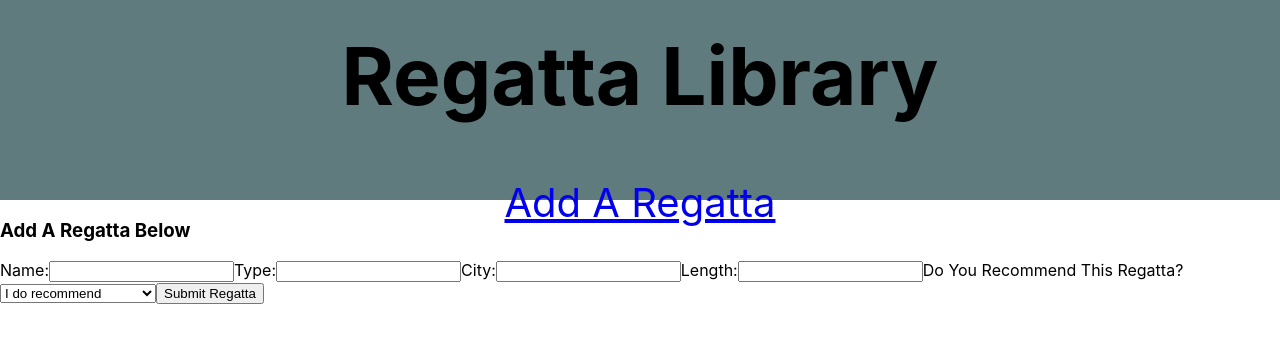
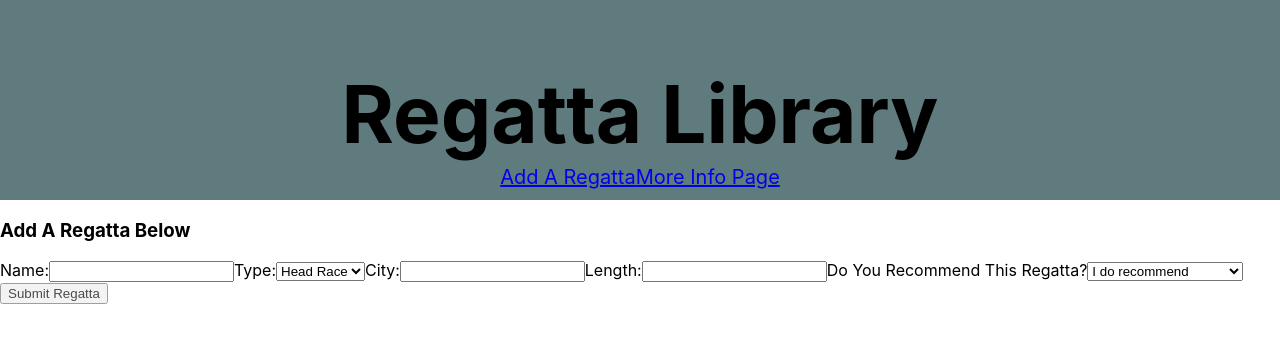
Before and after one commit to benwaples/lab-08-fe, a React (Create React App) app: page /addRegatta in a window 1280 px wide. Shown: the top 342 px of the page. Built offline with nearby package versions, Linux system fonts and the light colour scheme.

Commit message:
boom post works and button is disabled if all values are not filled

```diff
--- a/package.json
+++ b/package.json
@@ -6,6 +6,7 @@
     "@testing-library/jest-dom": "^4.2.4",
     "@testing-library/react": "^9.5.0",
     "@testing-library/user-event": "^7.2.1",
+    "dotenv": "^8.2.0",
     "react": "^16.13.1",
     "react-dom": "^16.13.1",
     "react-router-dom": "^5.2.0",
--- a/src/AddRegattaPage/AddRegattaPage.js
+++ b/src/AddRegattaPage/AddRegattaPage.js
@@ -4,16 +4,16 @@ import { addRegatta } from './regatta-api.js'
 export default class AddRegattaPage extends Component {
   state = {
     name: '',
-    type: '',
+    type: 'sprint',
     city: '',
     length_km: '',
-    recommend: '',
+    recommend: true,
   }
 
   handleSubmit = async(e) => {
     e.preventDefault();
 
-    addRegatta({
+    const postData = await addRegatta({
       name: this.state.name,
       type: this.state.type,
       city: this.state.city,
@@ -21,12 +21,14 @@ export default class AddRegattaPage extends Component {
       recommend: this.state.recommend
     })
 
+    console.log(postData)
+
     this.setState({
       name: '',
-      type: '',
+      type: 'sprint',
       city: '',
       length_km: '',
-      recommend: '',
+      recommend: true,
     })
 
   }
@@ -54,19 +56,22 @@ export default class AddRegattaPage extends Component {
         <form className="do-it" onSubmit={this.handleSubmit}>
           <label>
             Name:
-            <input type="text" onChange={this.handleNameChange} />
+            <input type="text" onChange={this.handleNameChange} value={this.state.name}/>
           </label>
           <label>
             Type:
-            <input type="text" onChange={this.handleTypeChange} />
+            <select onChange={this.handleTypeChange}>
+              <option value="Head Race">Head Race</option>
+              <option value="Spring">Sprint</option>
+            </select>
           </label>
           <label>
             City:
-            <input type="text" onChange={this.handleCityChange} />
+            <input type="text" onChange={this.handleCityChange} value={this.state.city}/>
           </label>
           <label>
             Length:
-            <input type="number" onChange={this.handleLengthChange} />
+            <input type="number" onChange={this.handleLengthChange} value={this.state.length_km}/>
           </label>
           <label>
             Do You Recommend This Regatta?
@@ -75,7 +80,10 @@ export default class AddRegattaPage extends Component {
               <option value="false">Don't go to this regatta</option>
             </select>
           </label>
-          <button>Submit Regatta</button>
+          {
+            (!this.state.name || !this.state.type ||!this.state.city || !this.state.length_km ) ? <button className="disabled">Submit Regatta</button> : <button>Submit Regatta</button>
+          }
+
         </form>
       </div>
     )
--- a/src/AddRegattaPage/regatta-api.js
+++ b/src/AddRegattaPage/regatta-api.js
@@ -1,6 +1,6 @@
 import request from 'superagent';
 
-const URL = process.env.REACT_APP_API_URL || 'http//:localhost3000'
+const URL = 'https://polar-sierra-76292.herokuapp.com';
 
 export function getRegattas() {
   return request.get(`${URL}/regattas`)
--- a/src/App.css
+++ b/src/App.css
@@ -61,3 +61,30 @@ ul {
   justify-content: space-around;
   align-items: center;
 }
+
+.nostyleLinks {
+  color: black;
+  text-decoration: none;
+  cursor: pointer;
+}
+
+.nav {
+  font-size: 20px;
+  cursor: pointer;
+}
+
+nav {
+  margin-top: -50px;
+  display: flex;
+  flex-wrap: wrap;
+}
+
+.disabled {
+  cursor: not-allowed;
+  pointer-events: none;
+  opacity: .7;
+}
+
+button {
+  cursor: pointer;
+}
--- a/src/App.js
+++ b/src/App.js
@@ -8,6 +8,7 @@ import './App.css';
 import ListPage from './ListPage/ListPage.js';
 import Header from './Header.js';
 import AddRegattaPage from './AddRegattaPage/AddRegattaPage.js';
+import MoreInfo from './MoreInfo/MoreInfo.js';
 
 export default class  extends Component {
   render() {
@@ -26,6 +27,11 @@ export default class  extends Component {
                   exact
                   render={(routerProps) => <AddRegattaPage {...routerProps} />}
               />
+              <Route
+                  path="/regatta/:id"
+                  exact
+                  render={(routerProps) => <MoreInfo {...routerProps} />}
+              />
           </Switch>
       </Router>
   </div>
--- a/src/Header.js
+++ b/src/Header.js
@@ -7,8 +7,11 @@ export default class Header extends Component {
   render() {
     return (
       <header>
-        <h1>Regatta Library</h1>
-        <Link to='/addRegatta'>Add A Regatta</Link>
+        <h1><Link to='/' className="nostyleLinks">Regatta Library</Link></h1>
+        <nav>
+          <Link to='/addRegatta' className="nav">Add A Regatta</Link>
+          <Link to='/regatta/:id' className="nav">More Info Page</Link>
+        </nav>
       </header>
     )
   }
--- /dev/null
+++ b/src/MoreInfo/MoreDetailCard.js
@@ -0,0 +1,13 @@
+import React, { Component } from 'react'
+
+export default class MoreDetailCard extends Component {
+  render() {
+    const { regattaData } = this.props
+
+    return (
+      <div>
+        <h1>{regattaData.name}</h1>
+      </div>
+    )
+  }
+}
--- /dev/null
+++ b/src/MoreInfo/MoreInfo.js
@@ -0,0 +1,33 @@
+import React, { Component } from 'react'
+import request from 'superagent'
+import MoreDetailCard from './MoreDetailCard.js'
+
+export default class MoreInfo extends Component {
+
+  state = {
+    regattaData: null
+  }
+
+  componentDidMount = async () => {
+
+    const regattaId = this.props.match.params.id
+
+    const data = await request.get(`https://polar-sierra-76292.herokuapp.com/regattas/${regattaId}`)
+
+    const thisRegatta = data.body;
+    this.setState({
+      regattaData: thisRegatta,
+    })
+
+    console.log(this.state.regattaData)
+  }
+
+  render() {
+    const { regattaData } = this.state
+    return (
+      <div>
+        {/* <MoreDetailCard  regattaData={this.state.regattaData}/> */}
+      </div>
+    )
+  }
+}
```
Also changed, not shown: 1 other file (tests, documents, lock files or other folders).
